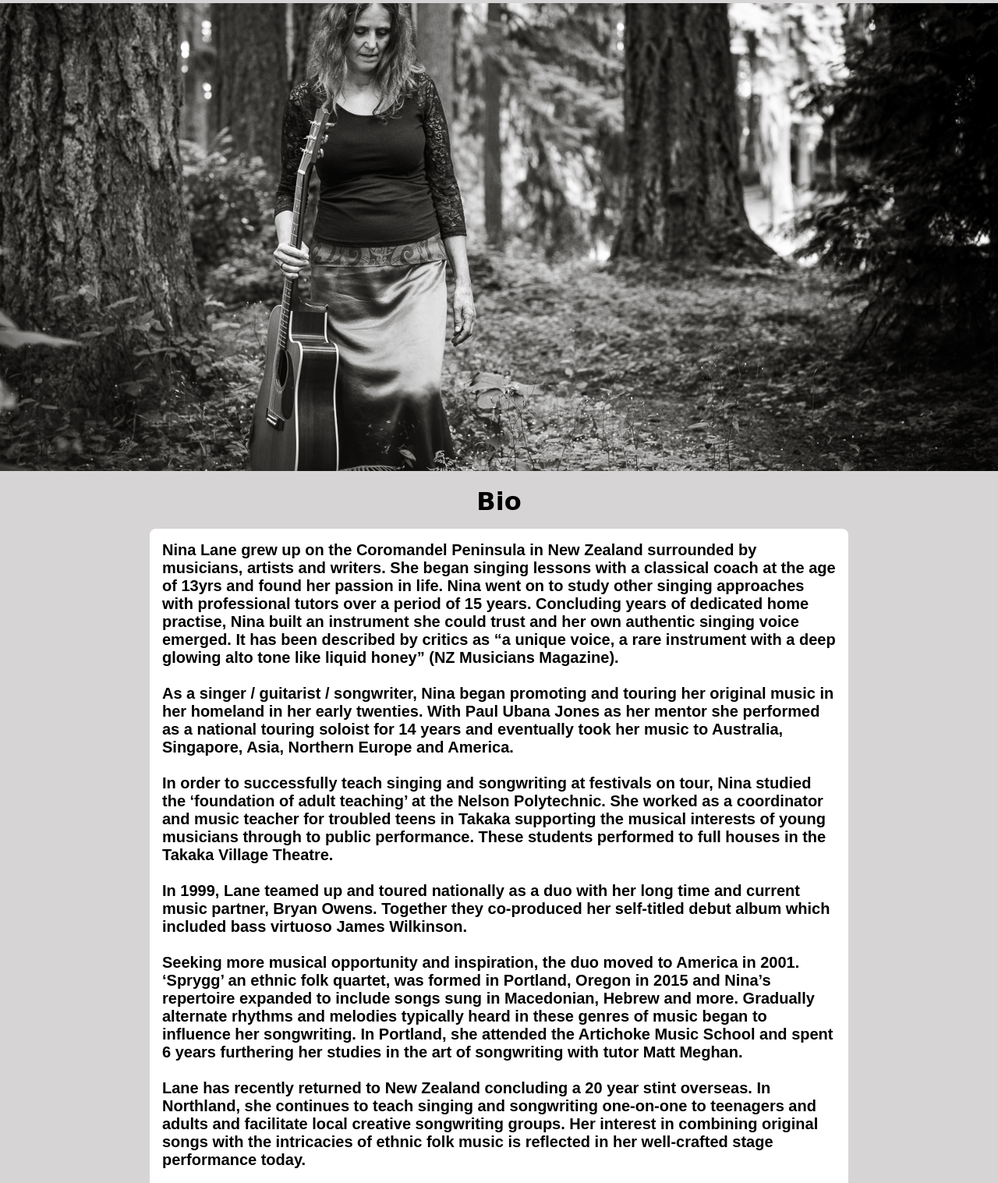
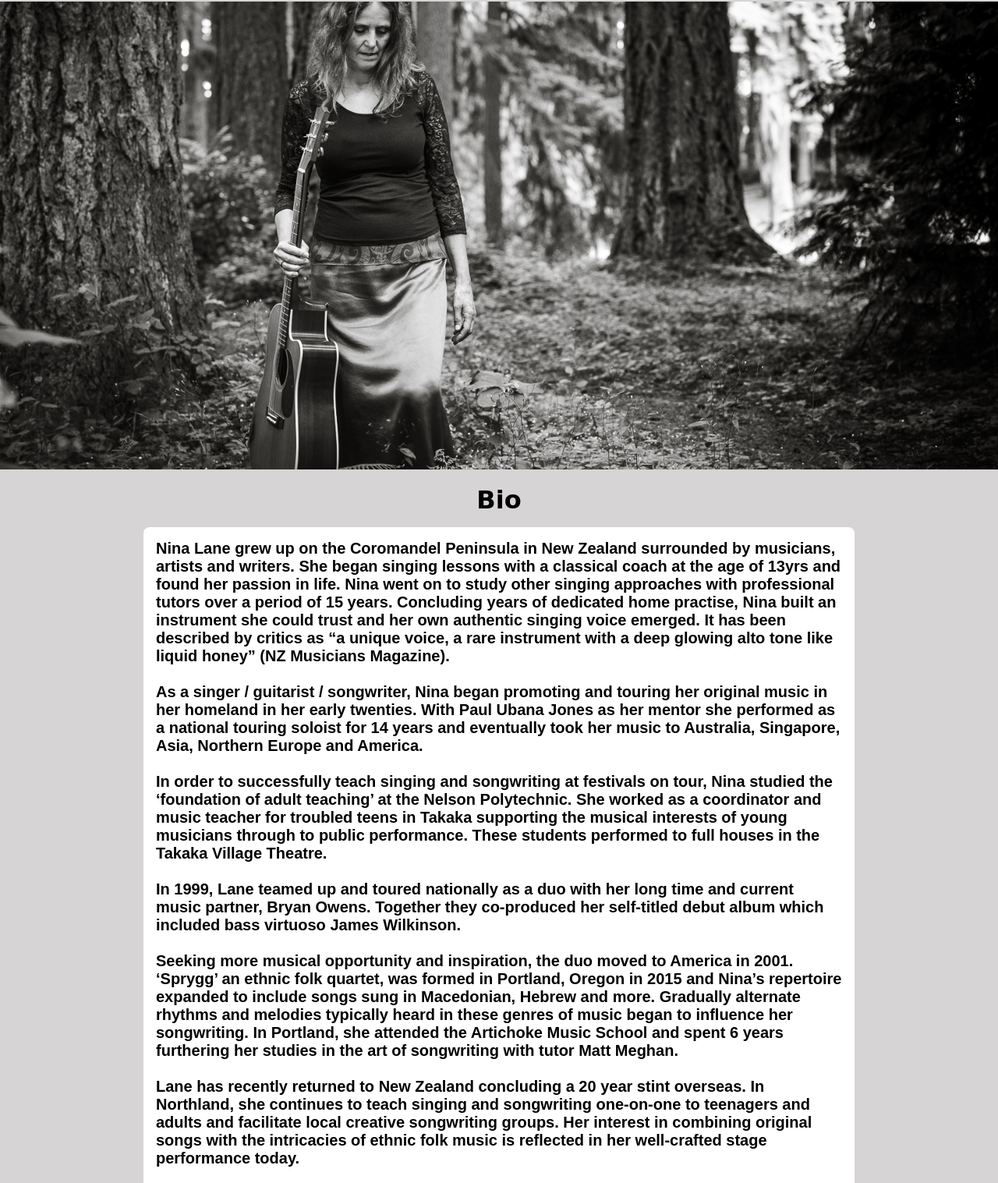
Before and after one commit to bryansbizaar/ninalanemusic, a plain HTML site: page about.html in a window 1280 px wide. Shown: the part 96-1613 px from the top of the page at 78% size. Drawn offline with Linux system fonts and the light colour scheme; a web font is replaced by a local one.

Commit message:
Adjusted settings for media query and text container for tablet

```diff
--- a/css/about.css
+++ b/css/about.css
@@ -10,7 +10,6 @@
   height: 75vh;
   width: 100%;
   object-fit: cover;
-  margin-top: calc(12.5vh);
 }
 
 body {
@@ -131,7 +130,9 @@ nav a:hover {
 }
 
 .text-container {
-  padding: 0rem 3rem 3rem;
+  padding: 0 3rem 3rem;
+  margin: 0 auto;
+  max-width: 52rem;
 }
 
 .title {
@@ -176,7 +177,7 @@ nav a:hover {
   padding-top: 0.25rem;
 }
 
-@media screen and (min-width: 48rem) {
+@media screen and (min-width: 52rem) {
   .nav-toggle-label {
     display: none;
   }
@@ -189,12 +190,12 @@ nav a:hover {
     background: rgb(226, 223, 223);
   }
 
-  /* .img-about {
-    padding-top: 6.3rem;
-  } */
+  .img-about {
+    margin-top: calc(9vh);
+  }
 
   .name-about {
-    margin-left: 1rem;
+    /* margin-left: 1rem; */
     font-size: 4.5rem;
   }
 
@@ -224,7 +225,9 @@ nav a:hover {
   }
 
   .text-container {
-    padding: 0rem 7.5rem 3rem;
+    padding: 0rem 4rem 3rem;
+    max-width: 65rem;
+    margin: 0 auto;
   }
 
   .footer-item {
@@ -232,8 +235,8 @@ nav a:hover {
   }
 }
 
-@media only screen and (min-width: 60rem) {
-  .text-container {
-    padding: 0rem 12rem 3rem;
+@media only screen and (min-width: 55rem) {
+  .img-about {
+    margin-top: calc(12.25vh);
   }
 }
```
Also changed, not shown: css/contact.css (+5 -2 lines).
